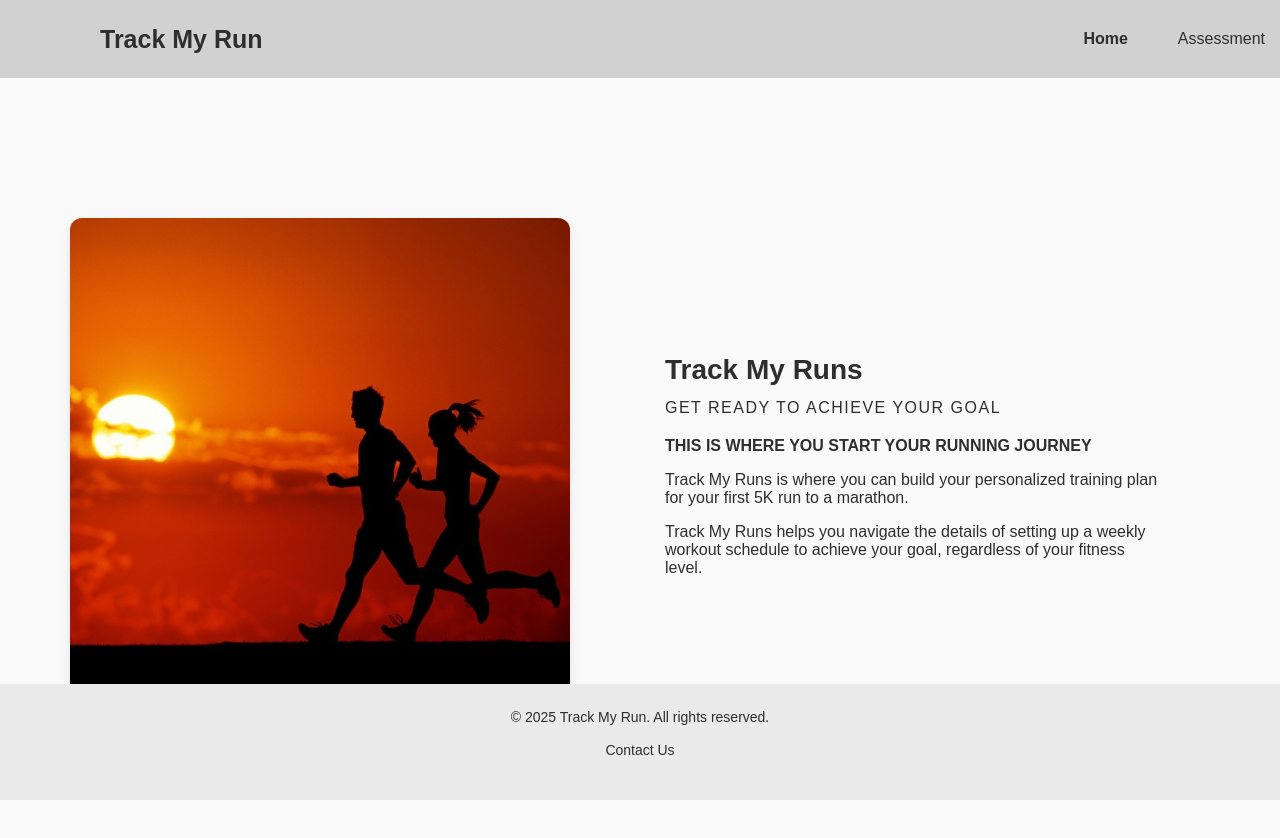
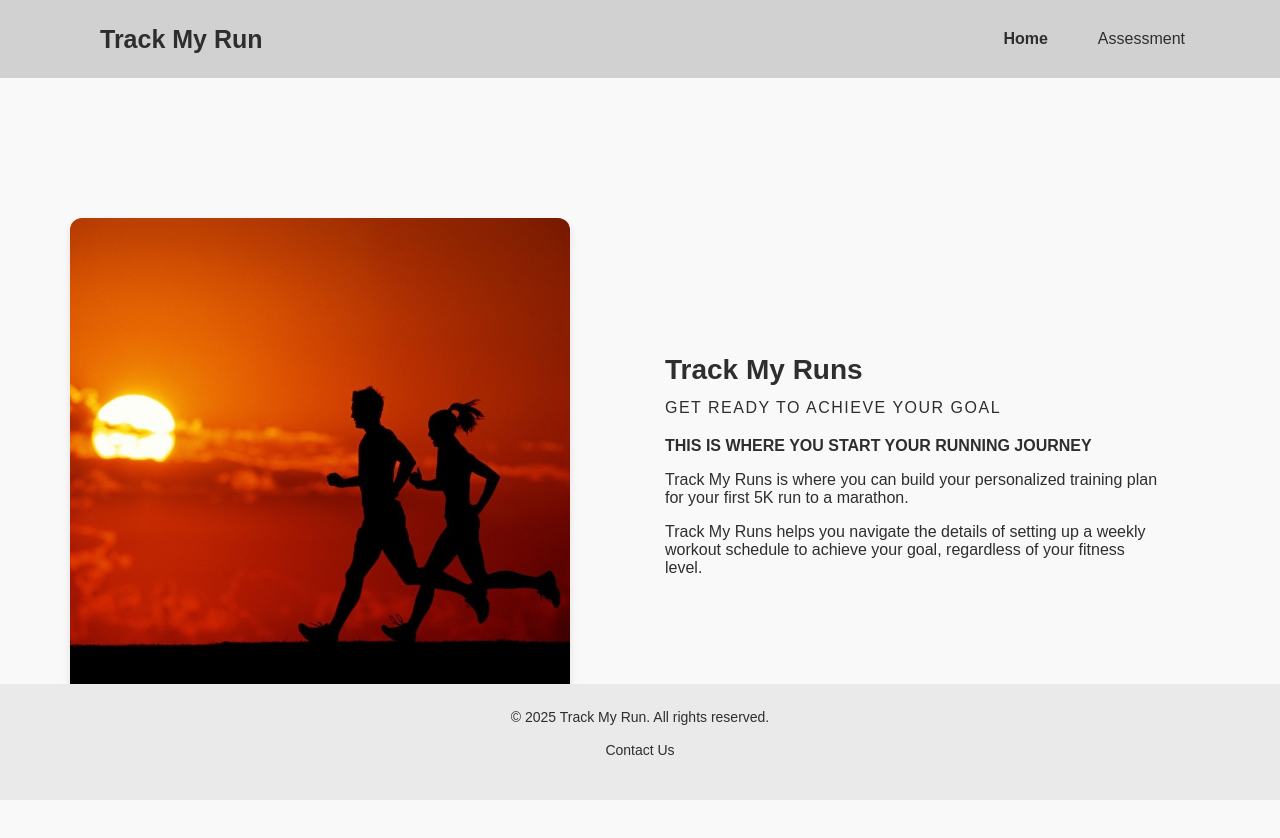
Before and after one commit to humber-2025cpan113-group9/track-my-run, a plain HTML site: page index.html in a window 1280 px wide. Drawn offline with Linux system fonts and the light colour scheme.

Commit message:
fixed nav bar spacing

```diff
--- a/styles/styles.css
+++ b/styles/styles.css
@@ -47,10 +47,9 @@
   /*     NAVIGATION        */
   /* ===================== */
   .nav-container {
-    /* max-width: 1200px; */
+    max-width: 1200px;
     width: 100%;
     margin: 0;
-    padding: 30 0px;
     display: flex;
     justify-content: space-between;
     align-items: center;
```
